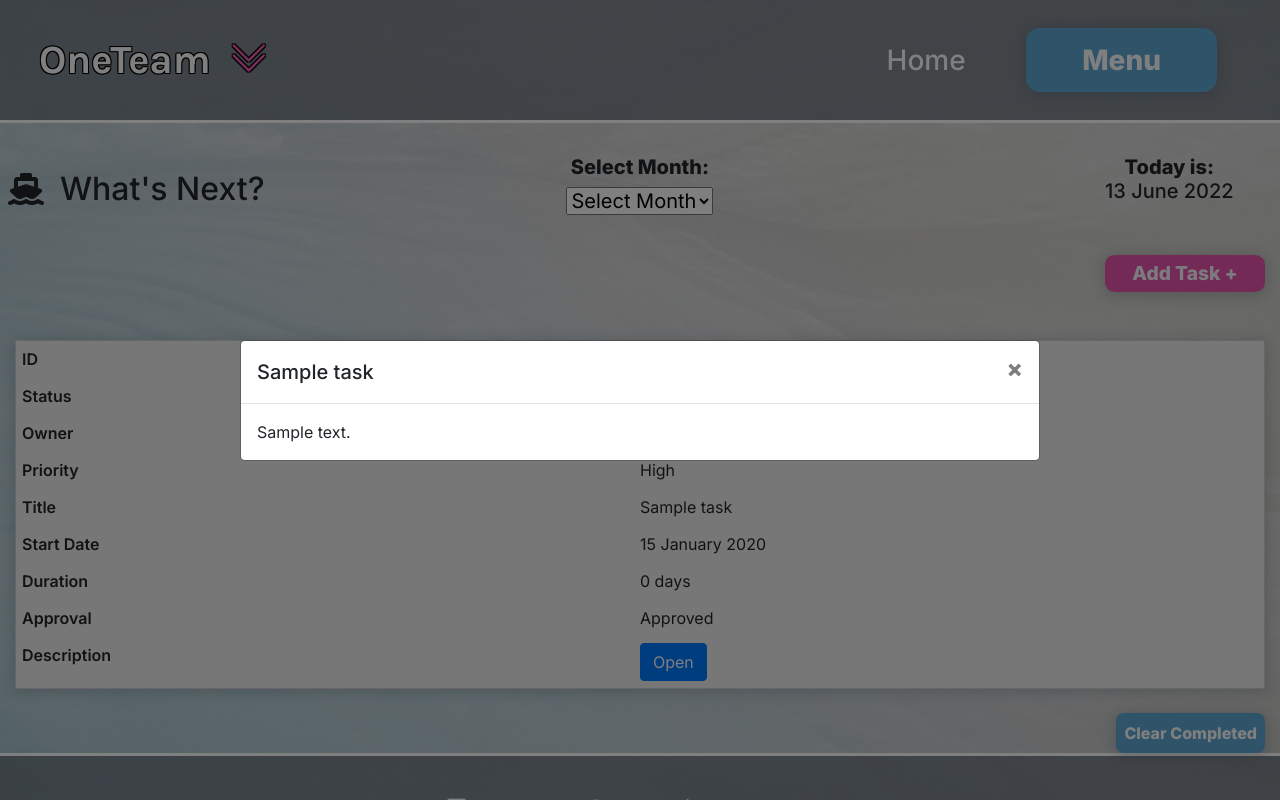
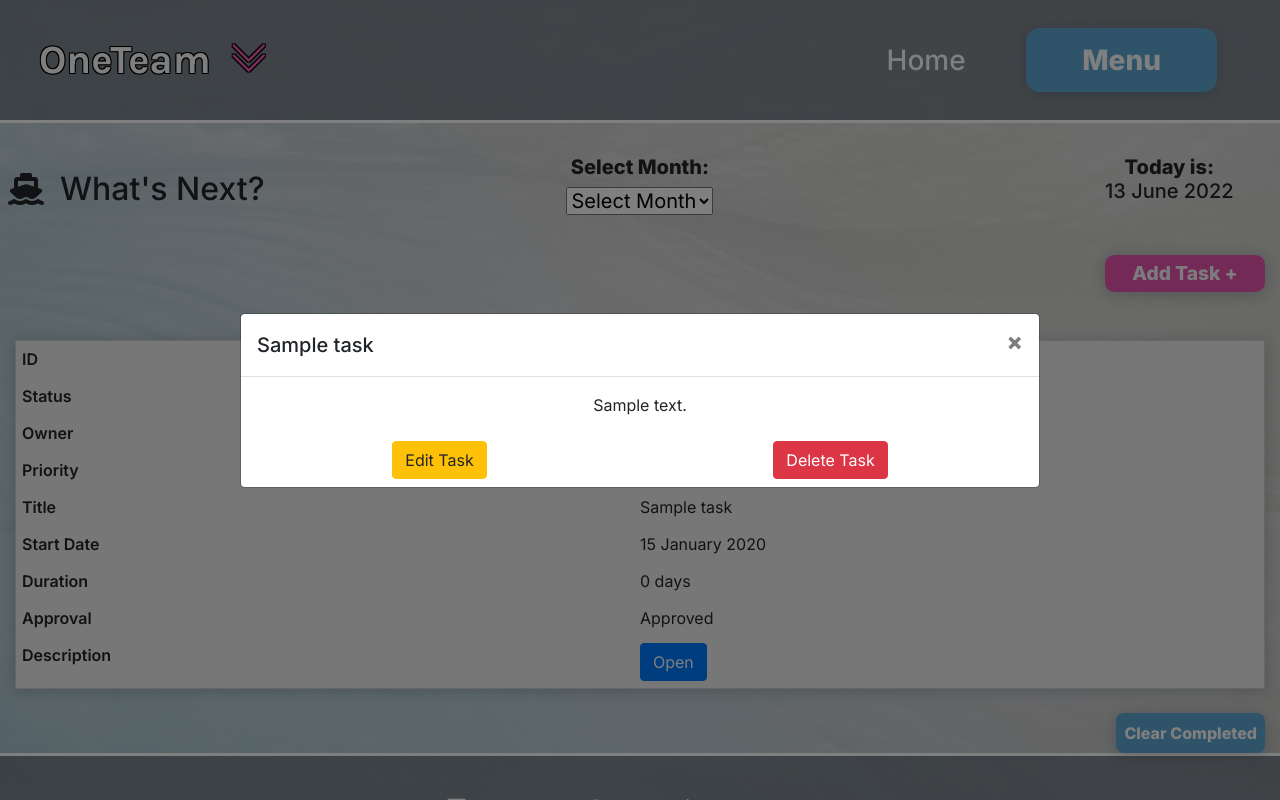
Before and after one commit to miloszmisiek/ci-pp4-one_team, a Django app: page /tasks/ in a window 1280 px wide, after a click on "Open". Run offline with Django 3.2, Linux system fonts and the light colour scheme; tables that the repository leaves empty hold one stand-in row (values such as "Sample post"); some libraries are stand-ins or nearby versions.

Commit message:
Add edit and delete task functionality. Add favicon

```diff
--- a/tasks/templates/tasks/profile_home.html
+++ b/tasks/templates/tasks/profile_home.html
@@ -71,7 +71,7 @@
                         <td>
                             <button type="button" class="btn btn-primary" data-toggle="modal"
                                 data-target="#exampleModal" data-title="{{ task.title }}"
-                                data-description="{{ task.description }}">Open</button>
+                                data-description="{{ task.description }}" data-id="{{ task.id }}">Open</button>
                         </td>
                     </tr>
                     {% endfor %}
@@ -81,10 +81,10 @@
     </div>
     <div class="row text-right clear-completed-row">
         <div class="col-12 mx-auto col-sm-4 mt-4 ml-sm-auto mr-sm-0 pr-0 text-center">
-                <form action="" method="post">
-                    {% csrf_token %}
-                    <button class="add-task-btn mr-sm-0 border-0" type="submit">Clear Completed</button>
-                </form>
+            <form action="" method="post">
+                {% csrf_token %}
+                <button class="add-task-btn mr-sm-0 border-0" type="submit">Clear Completed</button>
+            </form>
         </div>
     </div>
 
@@ -98,7 +98,16 @@
                         <span aria-hidden="true">&times;</span>
                     </button>
                 </div>
-                <div class="modal-body"></div>
+                <div class="modal-body text-center">
+                </div>
+                <div class="description-buttons d-flex justify-content-around p-2">
+                    <a id="edit-task-anchor" href="#">
+                        <button type="button" class="btn btn-warning">Edit Task</button>
+                    </a>
+                    <a id="delete-task-anchor" class="confirm-delete" href="">
+                        <button type="button" class="btn btn-danger">Delete Task</button>
+                    </a>
+                </div>
             </div>
         </div>
     </div>
@@ -126,9 +135,16 @@
         var button = $(event.relatedTarget); // Button that triggered the modal
         var title = button.data('title'); // Extract info from data-* attributes
         var description = button.data('description');
+        var taskId = button.data('id');
         var modal = $(this);
         modal.find('.modal-title').text(title);
         modal.find('.modal-body').text(description);
+        modal.find('#edit-task-anchor').attr('href', `/tasks/edit/${taskId}`);
+        modal.find('#delete-task-anchor').attr('href', `/tasks/delete/${taskId}`);
+    })
+
+    $(document).on('click', '.confirm-delete', function () {
+        return confirm('Are you sure you want to delete this?');
     })
 
     n = new Date();
--- a/tasks/urls.py
+++ b/tasks/urls.py
@@ -4,4 +4,6 @@ from . import views
 urlpatterns = [
     path('', views.profile_home, name='tasks'),
     path('create/', views.add_task, name='add_task'),
+    path('edit/<task_id>', views.edit_task, name='edit_task'),
+    path('delete/<task_id>', views.delete_task, name='delete_task'),
 ]
--- a/tasks/views.py
+++ b/tasks/views.py
@@ -1,4 +1,4 @@
-from django.shortcuts import render
+from django.shortcuts import render, redirect, get_object_or_404
 from django.db.models import Q
 from django.contrib.auth.decorators import login_required
 from django.http import HttpResponseRedirect
@@ -42,3 +42,25 @@ def add_task(request):
     }
 
     return render(request, "tasks/add_task.html", context)
+
+@login_required(login_url="/accounts/login/")
+def edit_task(request, task_id):
+    """ A view to edit tasks in database """
+    task = get_object_or_404(Task, id=task_id)
+    if request.method == "POST":
+        form = AddTask(request.POST, instance=task)
+        if form.is_valid():
+            form.save()
+            return HttpResponseRedirect('/tasks/')
+    form = AddTask(instance=task)
+    context ={
+        'form' : form,
+    }
+    return render(request, 'tasks/edit_task.html', context)
+
+@login_required(login_url="/accounts/login/")
+def delete_task(request, task_id):
+    """ A view to delete tasks from database """
+    task = get_object_or_404(Task, id=task_id)
+    task.delete()
+    return redirect('tasks')
--- a/templates/base.html
+++ b/templates/base.html
@@ -12,6 +12,7 @@
     <meta name="keywords"
         content="shipboard management system, martirime industry management, crew onboard management, ship work manager" />
     <meta name="author" content="Milosz Misiek" />
+    <link rel="shortcut icon" type="image/png" href="{% static 'images/favicon.ico' %}">
 
     <!-- Optional JavaScript -->
     <!-- jQuery first, then Popper.js, then Bootstrap JS -->
```
Also changed, not shown: tasks/templates/tasks/edit_task.html (added, +21 -0 lines), README.md, static/images/favicon.ico (added).
